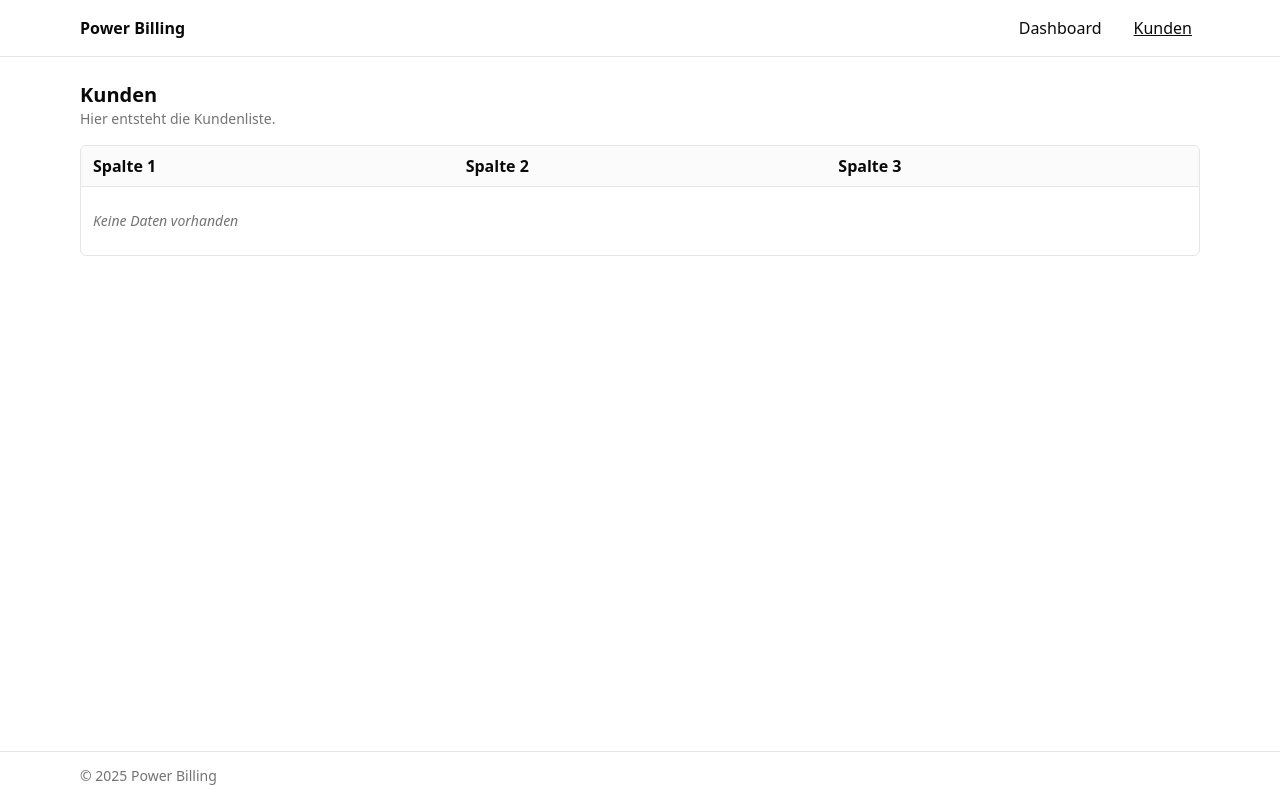
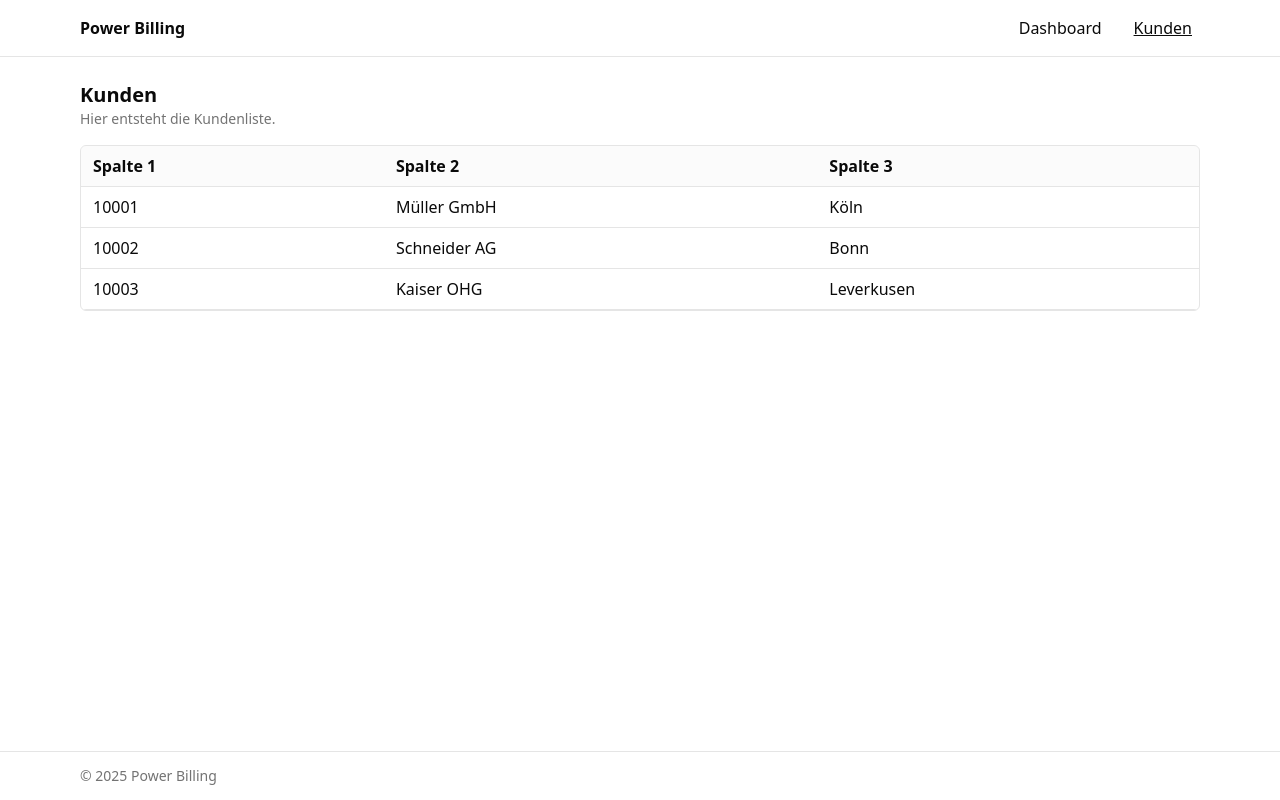
Before and after one commit to Anil31/power-billing-frontend, a React (Vite) app: page /kunden in a window 1280 px wide. Built offline with nearby package versions, Linux system fonts and the light colour scheme.

Commit message:
Kundentabelle mit Mock-Daten gefüllt(AE-F14)

```diff
--- /dev/null
+++ b/src/features/customers/mock.ts
@@ -0,0 +1,7 @@
+import { Customer } from "./types";
+
+export const mockCustomers: Customer[] = [
+  { id: "c1", customerNo: "10001", name: "Müller GmbH",   city: "Köln" },
+  { id: "c2", customerNo: "10002", name: "Schneider AG",  city: "Bonn" },
+  { id: "c3", customerNo: "10003", name: "Kaiser OHG",    city: "Leverkusen" },
+];
--- a/src/features/customers/table/CustomersTable.tsx
+++ b/src/features/customers/table/CustomersTable.tsx
@@ -1,13 +1,13 @@
-type Props = {
-  data: unknown[]; // wird in F14/F15 typisiert
-};
+import { Customer } from "@/features/customers/types";
+
+type Props = { data: Customer[] };
 
 export default function CustomersTable({ data }: Props) {
   return (
     <div className="border rounded-md overflow-hidden">
       <table className="w-full border-collapse">
         <thead>
-          {/* Header nur vorbereitet – Spalten benennen wir erst in F15 */}
+          {/* F15: Header benennen wir im nächsten Schritt korrekt */}
           <tr className="bg-muted/40 text-left border-b">
             <th className="py-2 px-3">Spalte 1</th>
             <th className="py-2 px-3">Spalte 2</th>
@@ -21,7 +21,16 @@ export default function CustomersTable({ data }: Props) {
                 Keine Daten vorhanden
               </td>
             </tr>
-          ) : null /* F14: hier füllen wir dann Zeilen */}
+          ) : (
+            data.map((c) => (
+              <tr key={c.id} className="border-b">
+                {/* Reihenfolge passt schon für F15: Kundennummer, Name, Ort */}
+                <td className="py-2 px-3">{c.customerNo}</td>
+                <td className="py-2 px-3">{c.name}</td>
+                <td className="py-2 px-3">{c.city}</td>
+              </tr>
+            ))
+          )}
         </tbody>
       </table>
     </div>
--- /dev/null
+++ b/src/features/customers/types.ts
@@ -0,0 +1,8 @@
+export type CustomerId = string;
+
+export interface Customer {
+  id: CustomerId;
+  customerNo: string;
+  name: string;
+  city: string;
+}
--- a/src/pages/Customers.tsx
+++ b/src/pages/Customers.tsx
@@ -1,8 +1,7 @@
 import CustomersTable from "@/features/customers/table/CustomersTable";
+import { mockCustomers } from "@/features/customers/mock";
 
 export default function Customers() {
-  const data: unknown[] = []; // F14: hier kommen 3 Mockkunden rein
-
   return (
     <div className="space-y-4">
       <div>
@@ -10,7 +9,7 @@ export default function Customers() {
         <p className="text-sm text-muted-foreground">Hier entsteht die Kundenliste.</p>
       </div>
 
-      <CustomersTable data={data} />
+      <CustomersTable data={mockCustomers} />
     </div>
   );
 }
```
